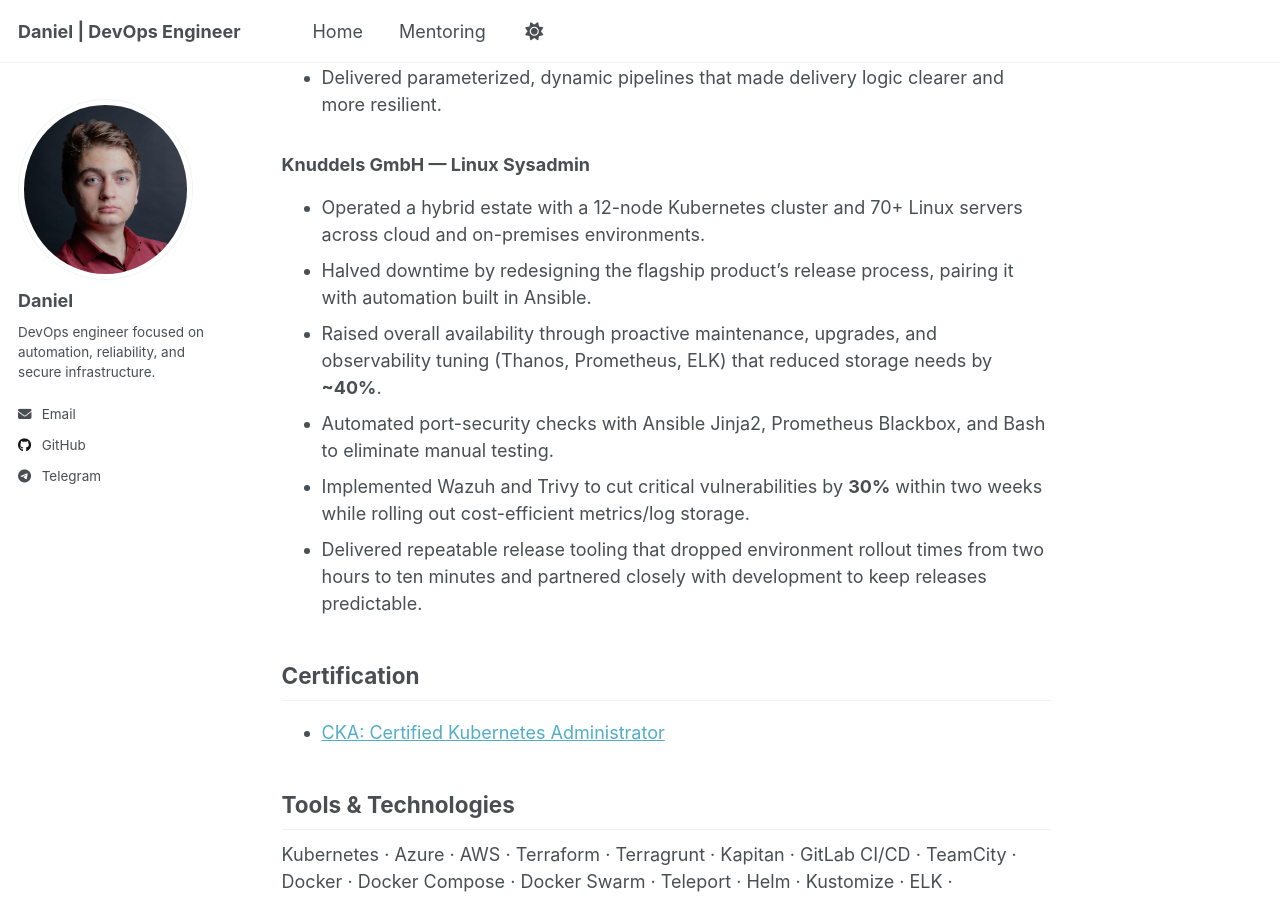
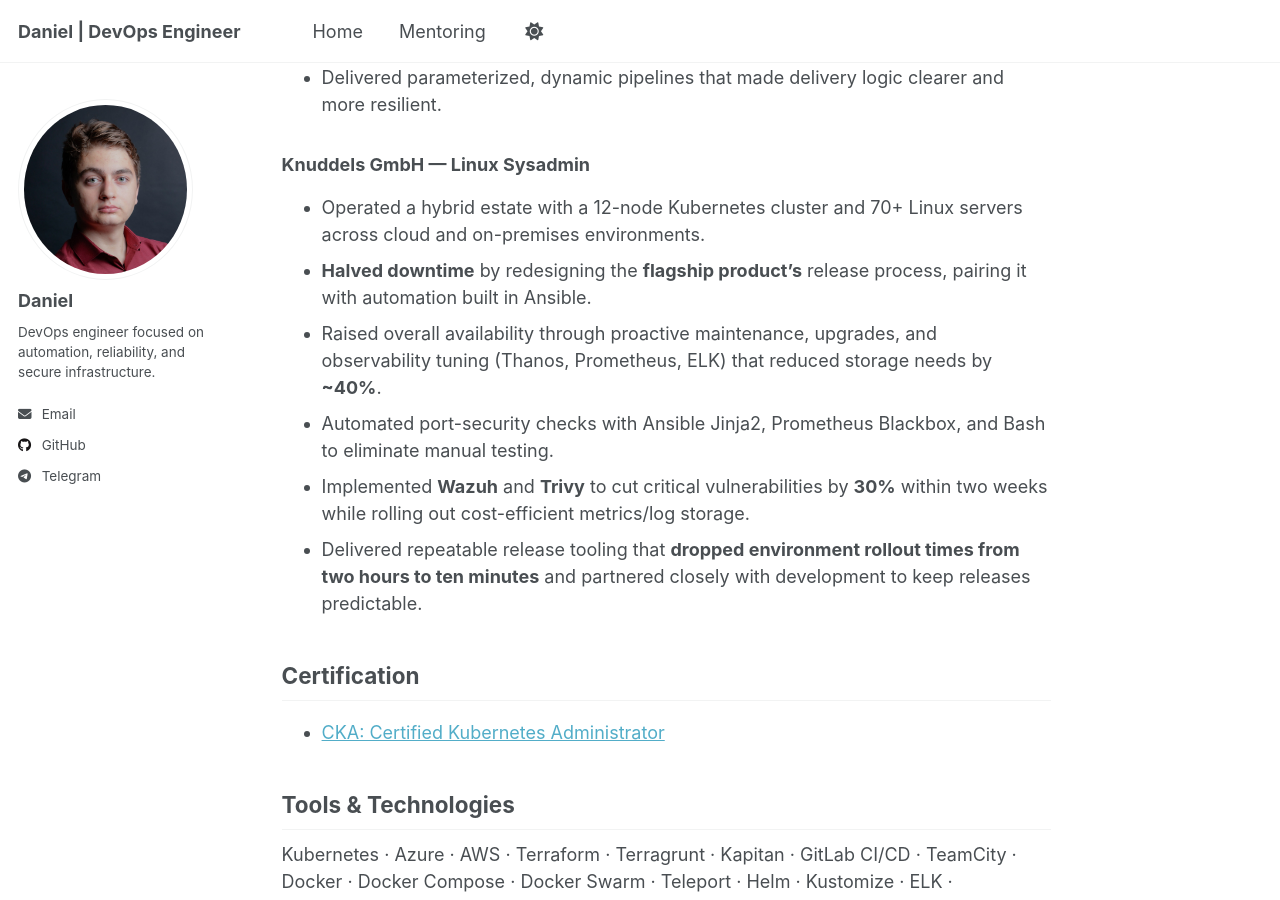
Before and after one commit to Danka32/Danka32.github.io, a Jekyll site: the page built from _pages/about.md, in a window 1280 px wide and 900 px high, scrolled down 633 px. Built offline with Jekyll 4.4.1, drawn with Linux system fonts in a browser that asks for light colours; a script that is not in the unit is left out.

Commit message:
ref: make some text bold

```diff
--- a/_pages/about.md
+++ b/_pages/about.md
@@ -23,11 +23,11 @@ I’m **Daniel**, a DevOps engineer who enjoys keeping complex infrastructure re
 ### Knuddels GmbH — Linux Sysadmin
 
 - Operated a hybrid estate with a 12-node Kubernetes cluster and 70+ Linux servers across cloud and on-premises environments.
-- Halved downtime by redesigning the flagship product’s release process, pairing it with automation built in Ansible.
+- **Halved downtime** by redesigning the **flagship product’s** release process, pairing it with automation built in Ansible.
 - Raised overall availability through proactive maintenance, upgrades, and observability tuning (Thanos, Prometheus, ELK) that reduced storage needs by **~40%**.
 - Automated port-security checks with Ansible Jinja2, Prometheus Blackbox, and Bash to eliminate manual testing.
-- Implemented Wazuh and Trivy to cut critical vulnerabilities by **30%** within two weeks while rolling out cost-efficient metrics/log storage.
-- Delivered repeatable release tooling that dropped environment rollout times from two hours to ten minutes and partnered closely with development to keep releases predictable.
+- Implemented **Wazuh** and **Trivy** to cut critical vulnerabilities by **30%** within two weeks while rolling out cost-efficient metrics/log storage.
+- Delivered repeatable release tooling that **dropped environment rollout times from two hours to ten minutes** and partnered closely with development to keep releases predictable.
 
 ## Certification
 
```
